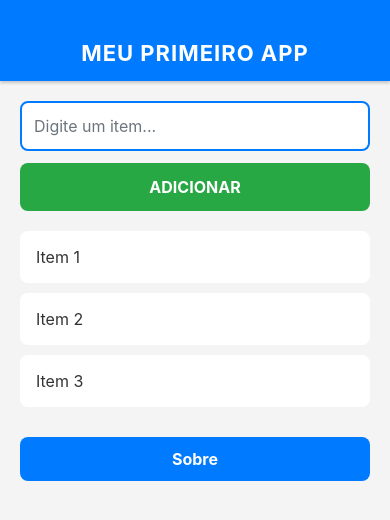
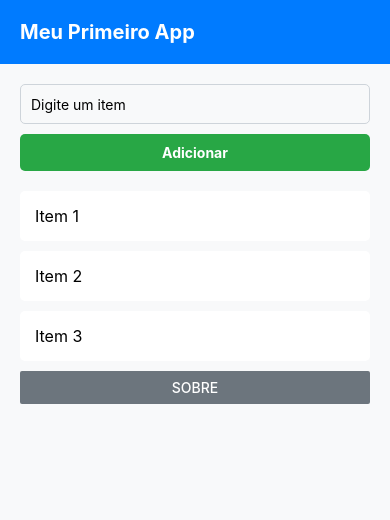
Before and after one commit to luvieirasantos/marcacaoDeConsultasMedicas, a React Native app: screen /Home in a window 390 px wide. Shown: the top 520 px of the page. Built offline with nearby package versions, Linux system fonts and the light colour scheme.

Commit message:
Desfazendo alterações visuais

```diff
--- a/src/components/Header.tsx
+++ b/src/components/Header.tsx
@@ -3,21 +3,12 @@ import { StatusBar } from 'react-native';
 
 export const HeaderContainer = styled.View`
   background-color: #007BFF;
-  padding-top: ${StatusBar.currentHeight ? StatusBar.currentHeight + 10 : 40}px;
-  padding-bottom: 15px;
-  align-items: center;
-  justify-content: center;
-  elevation: 4;
-  shadow-color: #000;
-  shadow-offset: 0px 2px;
-  shadow-opacity: 0.2;
-  shadow-radius: 3px;
+  padding-top: ${StatusBar.currentHeight}px;
+  padding: 20px;
 `;
 
 export const HeaderTitle = styled.Text`
   color: white;
-  font-size: 22px;
+  font-size: 20px;
   font-weight: bold;
-  text-transform: uppercase;
-  letter-spacing: 1px;
 `;
--- a/src/screens/HomeScreen.tsx
+++ b/src/screens/HomeScreen.tsx
@@ -1,7 +1,8 @@
 import React, { useState } from 'react';
-import { FlatList, Alert, Keyboard, TouchableWithoutFeedback } from 'react-native';
+import { ScrollView, FlatList, Alert } from 'react-native';
 import styled from 'styled-components/native';
 import { HeaderContainer, HeaderTitle } from '../components/Header';
+import { Button } from 'react-native';
 
 const HomeScreen = () => {
   const [text, setText] = useState('');
@@ -15,14 +16,10 @@ const HomeScreen = () => {
     if (text.trim()) {
       setItems([...items, { id: Date.now().toString(), text }]);
       setText('');
-      Keyboard.dismiss(); // Fecha o teclado automaticamente
-    } else {
-      Alert.alert('Atenção', 'Digite algo antes de adicionar!');
     }
   };
 
   return (
-    <TouchableWithoutFeedback onPress={Keyboard.dismiss}>
     <Container>
       <HeaderContainer>
         <HeaderTitle>Meu Primeiro App</HeaderTitle>
@@ -30,13 +27,12 @@ const HomeScreen = () => {
 
       <Content>
         <Input
-            placeholder="Digite um item..."
+          placeholder="Digite um item"
           onChangeText={setText}
           value={text}
-            placeholderTextColor="#6c757d"
         />
 
-          <AddButton onPress={addItem} activeOpacity={0.8}>
+        <AddButton onPress={addItem}>
           <ButtonText>Adicionar</ButtonText>
         </AddButton>
 
@@ -50,20 +46,19 @@ const HomeScreen = () => {
           )}
         />
 
-          <AboutButton onPress={() => Alert.alert('Sobre', 'Aplicativo React Native')}>
-            <AboutButtonText>Sobre</AboutButtonText>
-          </AboutButton>
+        <Button
+          title="Sobre"
+          onPress={() => Alert.alert('Bem-vindo', 'Aplicativo React Native')}
+          color="#6c757d"
+        />
       </Content>
     </Container>
-    </TouchableWithoutFeedback>
   );
 };
 
-// Estilos
-
-const Container = styled.View`
+const Container = styled.ScrollView`
   flex: 1;
-  background-color: #f4f4f4;
+  background-color: #f8f9fa;
 `;
 
 const Content = styled.View`
@@ -71,58 +66,36 @@ const Content = styled.View`
 `;
 
 const Input = styled.TextInput`
-  height: 50px;
-  border: 2px solid #007BFF;
-  border-radius: 8px;
-  padding: 12px;
-  font-size: 16px;
-  background-color: #fff;
-  margin-bottom: 12px;
-  elevation: 2;
+  height: 40px;
+  border: 1px solid #ced4da;
+  border-radius: 5px;
+  margin-bottom: 10px;
+  padding: 10px;
 `;
 
 const AddButton = styled.TouchableOpacity`
   background-color: #28a745;
-  padding: 14px;
-  border-radius: 8px;
+  padding: 10px;
+  border-radius: 5px;
+  margin-bottom: 20px;
   align-items: center;
-  margin-bottom: 20px;
-  elevation: 3;
 `;
 
 const ButtonText = styled.Text`
   color: white;
-  font-size: 16px;
   font-weight: bold;
-  text-transform: uppercase;
 `;
 
 const ListItem = styled.View`
   background-color: white;
-  padding: 16px;
-  border-radius: 8px;
+  padding: 15px;
+  border-radius: 5px;
   margin-bottom: 10px;
   elevation: 2;
 `;
 
 const ListItemText = styled.Text`
   font-size: 16px;
-  color: #333;
-`;
-
-const AboutButton = styled.TouchableOpacity`
-  background-color: #007BFF;
-  padding: 12px;
-  border-radius: 8px;
-  align-items: center;
-  margin-top: 20px;
-  elevation: 3;
-`;
-
-const AboutButtonText = styled.Text`
-  color: white;
-  font-size: 16px;
-  font-weight: bold;
 `;
 
 export default HomeScreen;
```
Lines whose indentation alone changed are shown as unchanged.
